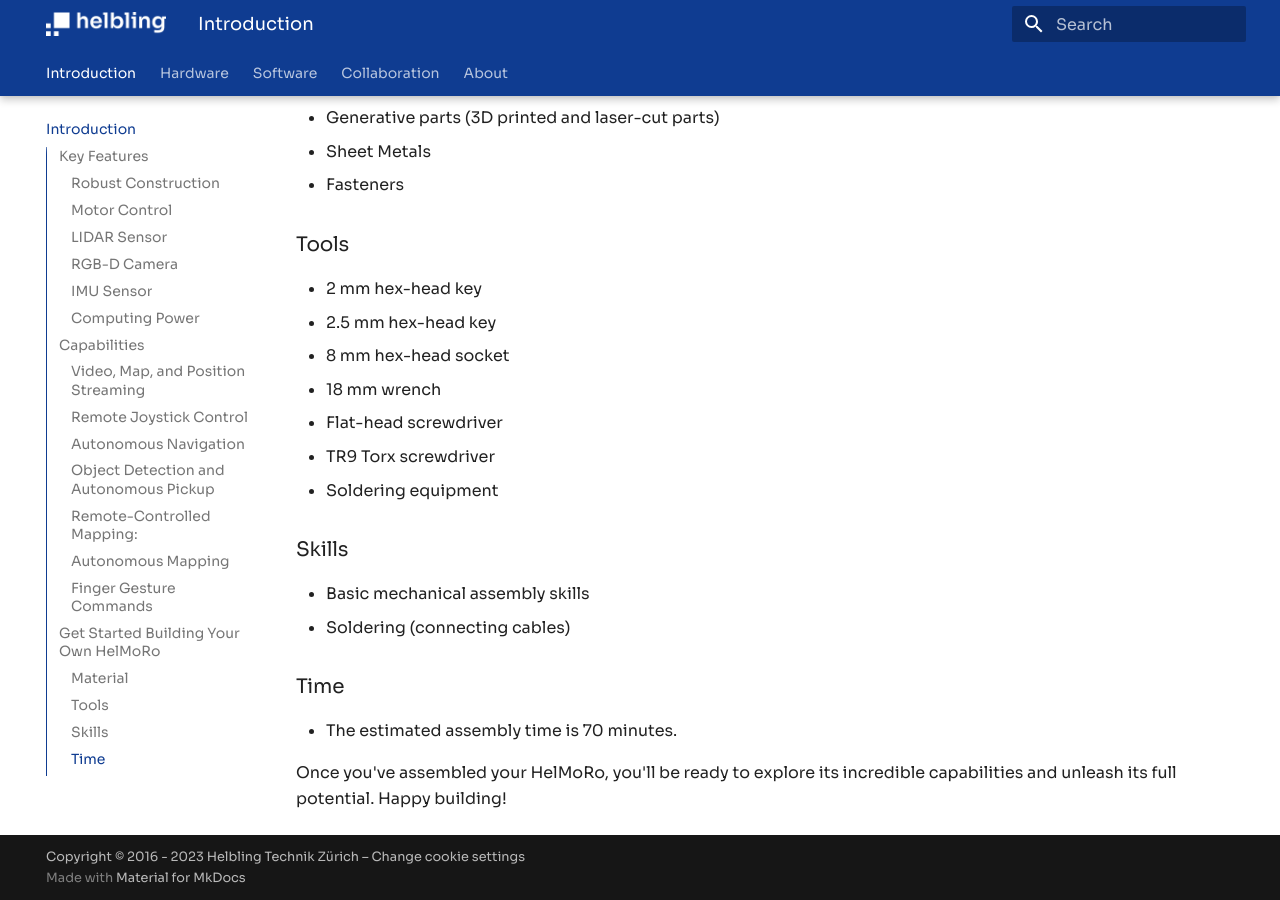
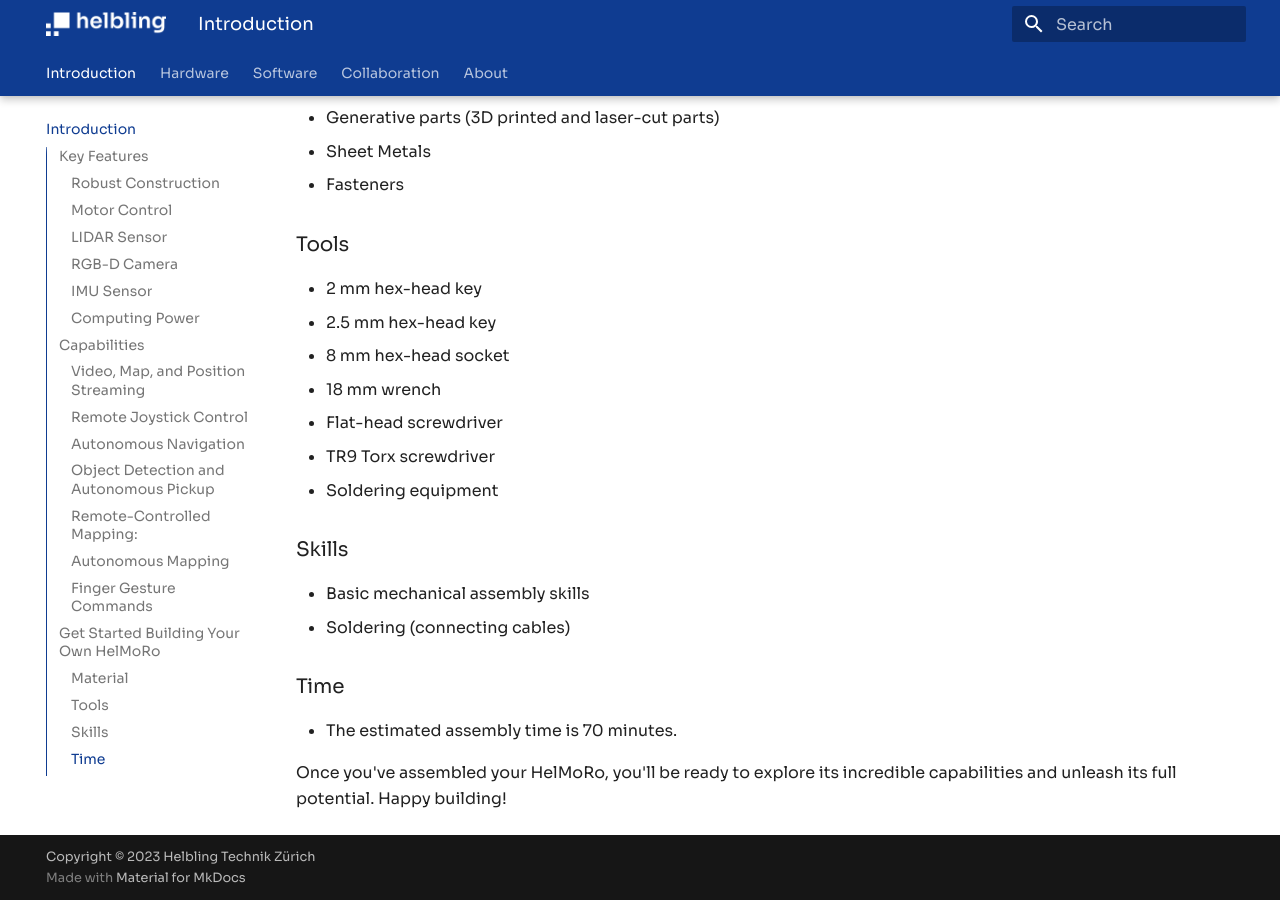
Before and after one commit to Helbling-Technik/HelMoRo, an MkDocs documentation site: the page built from docs/index.md, in a window 1280 px wide and 900 px high, scrolled down 3621 px. Built offline with MkDocs 1.6.1 and Material for MkDocs 9.7.7, drawn with Linux system fonts in a browser that asks for light colours; part of the change alters nothing that is shown.

Commit message:
changed footer

```diff
--- a/mkdocs.yml
+++ b/mkdocs.yml
@@ -37,18 +37,10 @@ theme:
     - search.suggest
     - search.highlight
 
-extra:
-  consent:
-    title: Cookie consent
-    description: >-
-      We use cookies to recognize your repeated visits and preferences, as well
-      as to measure the effectiveness of our documentation and whether users
-      find what they're searching for. With your consent, you're helping us to
-      make our documentation better.
+
 
 copyright: >
-  Copyright &copy; 2016 - 2023 Helbling Technik Zürich –
-  <a href="#__consent">Change cookie settings</a>
+  Copyright &copy; 2023 Helbling Technik Zürich
 
 plugins:
   #- privacy:
```
